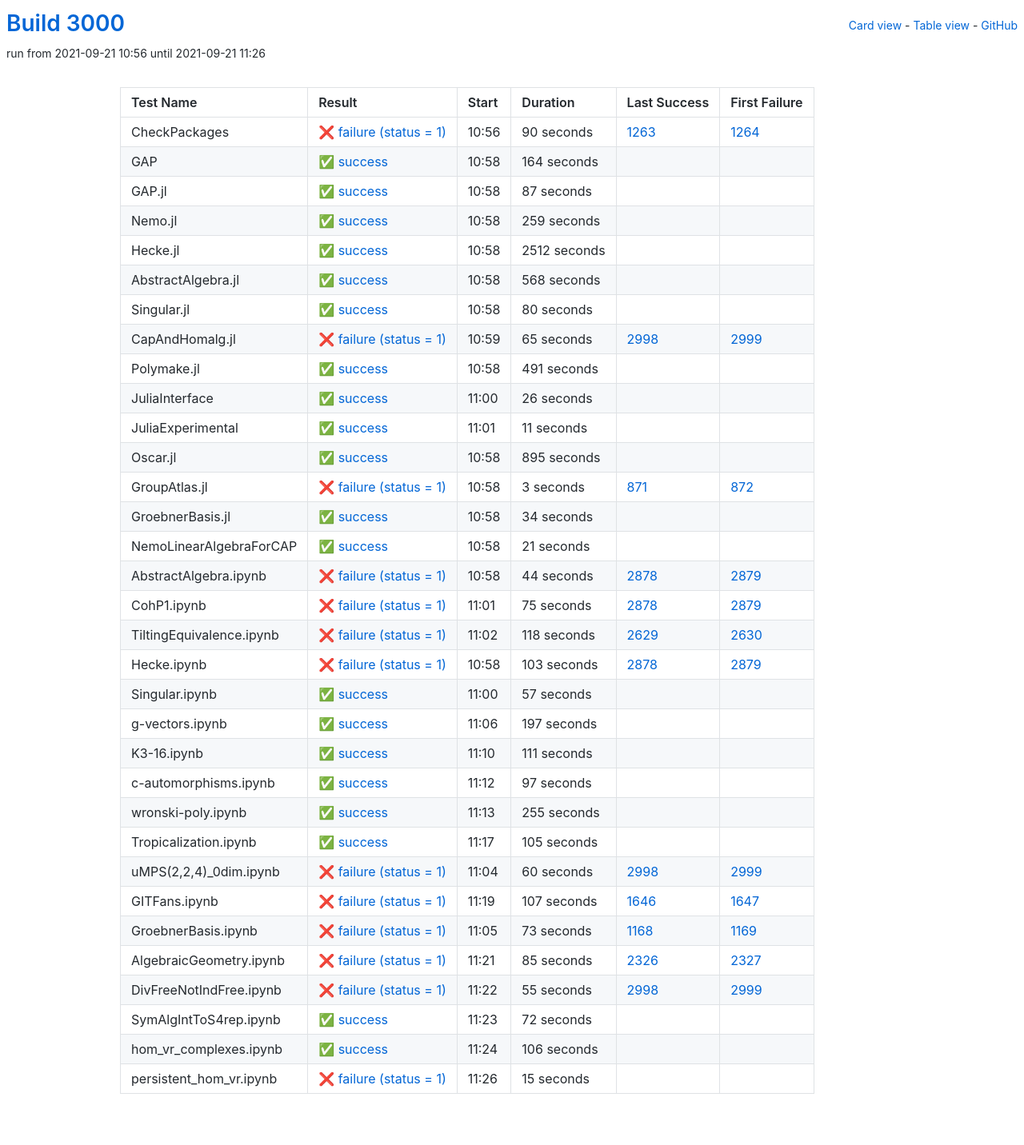
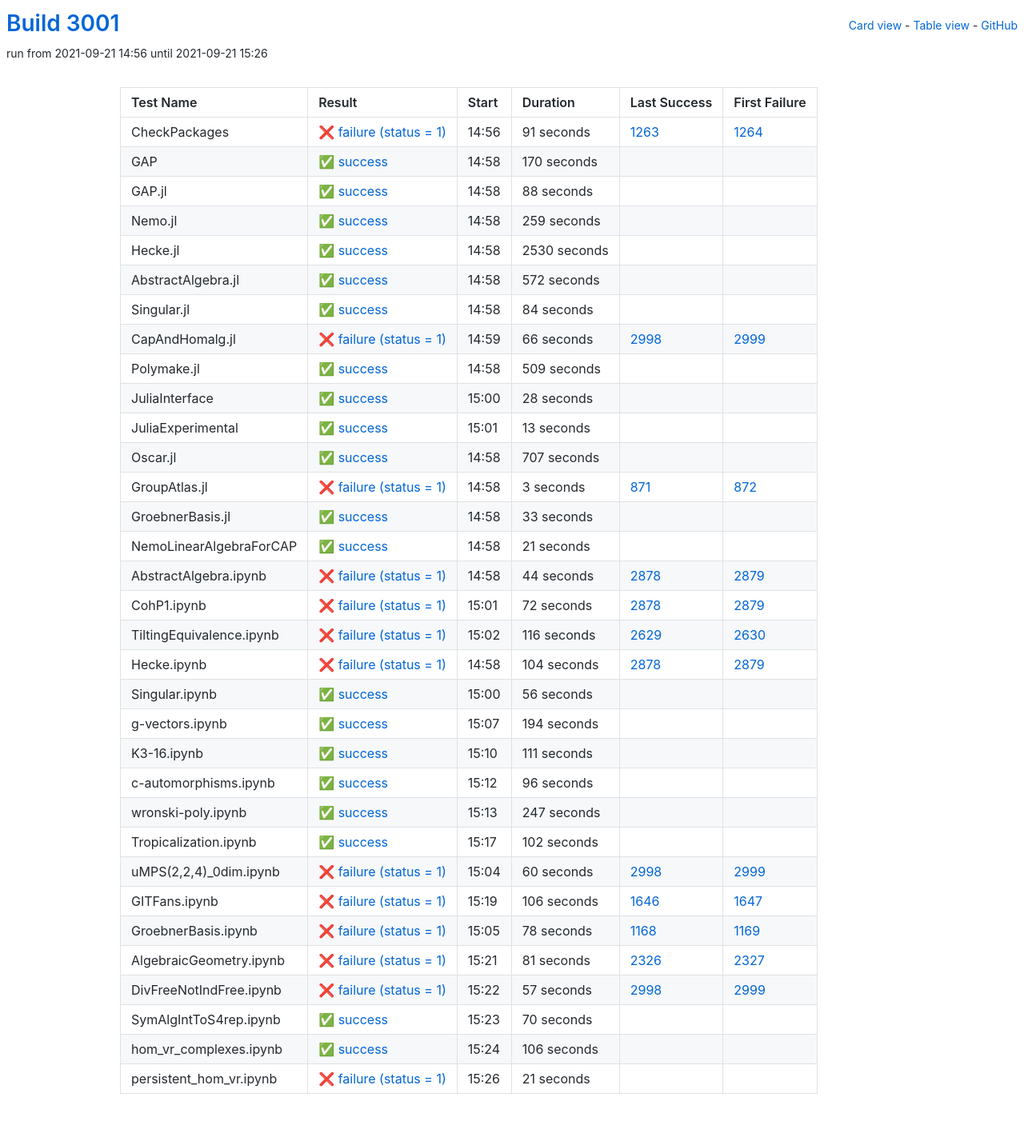
Before and after one commit to oscar-system/oscar-ci-status-stable, a Jekyll site: the page built from table.html, in a window 1280 px wide. Shown: the whole page at 80% size. Built offline with Jekyll 4.4.1, drawn with Linux system fonts in a browser that asks for light colours.

Commit message:
Build #3001

```diff
--- a/_data/ci.yml
+++ b/_data/ci.yml
@@ -1,6 +1,6 @@
 ---
-build: 3000
-build_url: https://oscarci.mathematik.uni-kl.de/job/oscar-stable/3000/
+build: 3001
+build_url: https://oscarci.mathematik.uni-kl.de/job/oscar-stable/3001/
 job: oscar-stable
 organization: oscar-system
 repo: oscar-ci-status-stable
@@ -8,44 +8,44 @@ repourl: https://github.com/oscar-system/oscar-ci-status-stable
 tests:
 - name: CheckPackages
   id: checkpackages
-  log: https://oscarci.mathematik.uni-kl.de/job/oscar-stable/3000/artifact/logs/build-3000/CheckPackages.log
-  start: 2021-09-21 10:56
+  log: https://oscarci.mathematik.uni-kl.de/job/oscar-stable/3001/artifact/logs/build-3001/CheckPackages.log
+  start: 2021-09-21 14:56
   success: false
   exitcode: 1
   status: failure
-  duration: 90
+  duration: 91
   last_success: 1263
   last_success_url: https://oscarci.mathematik.uni-kl.de/job/oscar-stable/1263/
   first_failure: 1264
   first_failure_url: https://oscarci.mathematik.uni-kl.de/job/oscar-stable/1264/
 - name: GAP
   id: gap
-  log: https://oscarci.mathematik.uni-kl.de/job/oscar-stable/3000/artifact/logs/build-3000/GAP.log
-  start: 2021-09-21 10:58
+  log: https://oscarci.mathematik.uni-kl.de/job/oscar-stable/3001/artifact/logs/build-3001/GAP.log
+  start: 2021-09-21 14:58
   success: true
   exitcode: 0
   status: success
-  duration: 164
+  duration: 170
   last_success: false
   last_success_url:
   first_failure: false
   first_failure_url:
 - name: GAP.jl
   id: gap-jl
-  log: https://oscarci.mathematik.uni-kl.de/job/oscar-stable/3000/artifact/logs/build-3000/GAP.jl.log
-  start: 2021-09-21 10:58
+  log: https://oscarci.mathematik.uni-kl.de/job/oscar-stable/3001/artifact/logs/build-3001/GAP.jl.log
+  start: 2021-09-21 14:58
   success: true
   exitcode: 0
   status: success
-  duration: 87
+  duration: 88
   last_success: false
   last_success_url:
   first_failure: false
   first_failure_url:
 - name: Nemo.jl
   id: nemo-jl
-  log: https://oscarci.mathematik.uni-kl.de/job/oscar-stable/3000/artifact/logs/build-3000/Nemo.jl.log
-  start: 2021-09-21 10:58
+  log: https://oscarci.mathematik.uni-kl.de/job/oscar-stable/3001/artifact/logs/build-3001/Nemo.jl.log
+  start: 2021-09-21 14:58
   success: true
   exitcode: 0
   status: success
@@ -56,104 +56,104 @@ tests:
   first_failure_url:
 - name: Hecke.jl
   id: hecke-jl
-  log: https://oscarci.mathematik.uni-kl.de/job/oscar-stable/3000/artifact/logs/build-3000/Hecke.jl.log
-  start: 2021-09-21 10:58
+  log: https://oscarci.mathematik.uni-kl.de/job/oscar-stable/3001/artifact/logs/build-3001/Hecke.jl.log
+  start: 2021-09-21 14:58
   success: true
   exitcode: 0
   status: success
-  duration: 2512
+  duration: 2530
   last_success: false
   last_success_url:
   first_failure: false
   first_failure_url:
 - name: AbstractAlgebra.jl
   id: abstractalgebra-jl
-  log: https://oscarci.mathematik.uni-kl.de/job/oscar-stable/3000/artifact/logs/build-3000/AbstractAlgebra.jl.log
-  start: 2021-09-21 10:58
+  log: https://oscarci.mathematik.uni-kl.de/job/oscar-stable/3001/artifact/logs/build-3001/AbstractAlgebra.jl.log
+  start: 2021-09-21 14:58
   success: true
   exitcode: 0
   status: success
-  duration: 568
+  duration: 572
   last_success: false
   last_success_url:
   first_failure: false
   first_failure_url:
 - name: Singular.jl
   id: singular-jl
-  log: https://oscarci.mathematik.uni-kl.de/job/oscar-stable/3000/artifact/logs/build-3000/Singular.jl.log
-  start: 2021-09-21 10:58
+  log: https://oscarci.mathematik.uni-kl.de/job/oscar-stable/3001/artifact/logs/build-3001/Singular.jl.log
+  start: 2021-09-21 14:58
   success: true
   exitcode: 0
   status: success
-  duration: 80
+  duration: 84
   last_success: false
   last_success_url:
   first_failure: false
   first_failure_url:
 - name: CapAndHomalg.jl
   id: capandhomalg-jl
-  log: https://oscarci.mathematik.uni-kl.de/job/oscar-stable/3000/artifact/logs/build-3000/CapAndHomalg.jl.log
-  start: 2021-09-21 10:59
+  log: https://oscarci.mathematik.uni-kl.de/job/oscar-stable/3001/artifact/logs/build-3001/CapAndHomalg.jl.log
+  start: 2021-09-21 14:59
   success: false
   exitcode: 1
   status: failure
-  duration: 65
+  duration: 66
   last_success: 2998
   last_success_url: https://oscarci.mathematik.uni-kl.de/job/oscar-stable/2998/
   first_failure: 2999
   first_failure_url: https://oscarci.mathematik.uni-kl.de/job/oscar-stable/2999/
 - name: Polymake.jl
   id: polymake-jl
-  log: https://oscarci.mathematik.uni-kl.de/job/oscar-stable/3000/artifact/logs/build-3000/Polymake.jl.log
-  start: 2021-09-21 10:58
+  log: https://oscarci.mathematik.uni-kl.de/job/oscar-stable/3001/artifact/logs/build-3001/Polymake.jl.log
+  start: 2021-09-21 14:58
   success: true
   exitcode: 0
   status: success
-  duration: 491
+  duration: 509
   last_success: false
   last_success_url:
   first_failure: false
   first_failure_url:
 - name: JuliaInterface
   id: juliainterface
-  log: https://oscarci.mathematik.uni-kl.de/job/oscar-stable/3000/artifact/logs/build-3000/JuliaInterface.log
-  start: 2021-09-21 11:00
+  log: https://oscarci.mathematik.uni-kl.de/job/oscar-stable/3001/artifact/logs/build-3001/JuliaInterface.log
+  start: 2021-09-21 15:00
   success: true
   exitcode: 0
   status: success
-  duration: 26
+  duration: 28
   last_success: false
   last_success_url:
   first_failure: false
   first_failure_url:
 - name: JuliaExperimental
   id: juliaexperimental
-  log: https://oscarci.mathematik.uni-kl.de/job/oscar-stable/3000/artifact/logs/build-3000/JuliaExperimental.log
-  start: 2021-09-21 11:01
+  log: https://oscarci.mathematik.uni-kl.de/job/oscar-stable/3001/artifact/logs/build-3001/JuliaExperimental.log
+  start: 2021-09-21 15:01
   success: true
   exitcode: 0
   status: success
-  duration: 11
+  duration: 13
   last_success: false
   last_success_url:
   first_failure: false
   first_failure_url:
 - name: Oscar.jl
   id: oscar-jl
-  log: https://oscarci.mathematik.uni-kl.de/job/oscar-stable/3000/artifact/logs/build-3000/Oscar.jl.log
-  start: 2021-09-21 10:58
+  log: https://oscarci.mathematik.uni-kl.de/job/oscar-stable/3001/artifact/logs/build-3001/Oscar.jl.log
+  start: 2021-09-21 14:58
   success: true
   exitcode: 0
   status: success
-  duration: 895
+  duration: 707
   last_success: false
   last_success_url:
   first_failure: false
   first_failure_url:
 - name: GroupAtlas.jl
   id: groupatlas-jl
-  log: https://oscarci.mathematik.uni-kl.de/job/oscar-stable/3000/artifact/logs/build-3000/GroupAtlas.jl.log
-  start: 2021-09-21 10:58
+  log: https://oscarci.mathematik.uni-kl.de/job/oscar-stable/3001/artifact/logs/build-3001/GroupAtlas.jl.log
+  start: 2021-09-21 14:58
   success: false
   exitcode: 1
   status: failure
@@ -164,20 +164,20 @@ tests:
   first_failure_url: https://oscarci.mathematik.uni-kl.de/job/oscar-stable/872/
 - name: GroebnerBasis.jl
   id: groebnerbasis-jl
-  log: https://oscarci.mathematik.uni-kl.de/job/oscar-stable/3000/artifact/logs/build-3000/GroebnerBasis.jl.log
-  start: 2021-09-21 10:58
+  log: https://oscarci.mathematik.uni-kl.de/job/oscar-stable/3001/artifact/logs/build-3001/GroebnerBasis.jl.log
+  start: 2021-09-21 14:58
   success: true
   exitcode: 0
   status: success
-  duration: 34
+  duration: 33
   last_success: false
   last_success_url:
   first_failure: false
   first_failure_url:
 - name: NemoLinearAlgebraForCAP
   id: nemolinearalgebraforcap
-  log: https://oscarci.mathematik.uni-kl.de/job/oscar-stable/3000/artifact/logs/build-3000/NemoLinearAlgebraForCAP.log
-  start: 2021-09-21 10:58
+  log: https://oscarci.mathematik.uni-kl.de/job/oscar-stable/3001/artifact/logs/build-3001/NemoLinearAlgebraForCAP.log
+  start: 2021-09-21 14:58
   success: true
   exitcode: 0
   status: success
@@ -188,8 +188,8 @@ tests:
   first_failure_url:
 - name: AbstractAlgebra.ipynb
   id: abstractalgebra-ipynb
-  log: https://oscarci.mathematik.uni-kl.de/job/oscar-stable/3000/artifact/logs/build-3000/AbstractAlgebra.ipynb.log
-  start: 2021-09-21 10:58
+  log: https://oscarci.mathematik.uni-kl.de/job/oscar-stable/3001/artifact/logs/build-3001/AbstractAlgebra.ipynb.log
+  start: 2021-09-21 14:58
   success: false
   exitcode: 1
   status: failure
@@ -200,68 +200,68 @@ tests:
   first_failure_url: https://oscarci.mathematik.uni-kl.de/job/oscar-stable/2879/
 - name: CohP1.ipynb
   id: cohp1-ipynb
-  log: https://oscarci.mathematik.uni-kl.de/job/oscar-stable/3000/artifact/logs/build-3000/CohP1.ipynb.log
-  start: 2021-09-21 11:01
+  log: https://oscarci.mathematik.uni-kl.de/job/oscar-stable/3001/artifact/logs/build-3001/CohP1.ipynb.log
+  start: 2021-09-21 15:01
   success: false
   exitcode: 1
   status: failure
-  duration: 75
+  duration: 72
   last_success: 2878
   last_success_url: https://oscarci.mathematik.uni-kl.de/job/oscar-stable/2878/
   first_failure: 2879
   first_failure_url: https://oscarci.mathematik.uni-kl.de/job/oscar-stable/2879/
 - name: TiltingEquivalence.ipynb
   id: tiltingequivalence-ipynb
-  log: https://oscarci.mathematik.uni-kl.de/job/oscar-stable/3000/artifact/logs/build-3000/TiltingEquivalence.ipynb.log
-  start: 2021-09-21 11:02
+  log: https://oscarci.mathematik.uni-kl.de/job/oscar-stable/3001/artifact/logs/build-3001/TiltingEquivalence.ipynb.log
+  start: 2021-09-21 15:02
   success: false
   exitcode: 1
   status: failure
-  duration: 118
+  duration: 116
   last_success: 2629
   last_success_url: https://oscarci.mathematik.uni-kl.de/job/oscar-stable/2629/
   first_failure: 2630
   first_failure_url: https://oscarci.mathematik.uni-kl.de/job/oscar-stable/2630/
 - name: Hecke.ipynb
   id: hecke-ipynb
-  log: https://oscarci.mathematik.uni-kl.de/job/oscar-stable/3000/artifact/logs/build-3000/Hecke.ipynb.log
-  start: 2021-09-21 10:58
+  log: https://oscarci.mathematik.uni-kl.de/job/oscar-stable/3001/artifact/logs/build-3001/Hecke.ipynb.log
+  start: 2021-09-21 14:58
   success: false
   exitcode: 1
   status: failure
-  duration: 103
+  duration: 104
   last_success: 2878
   last_success_url: https://oscarci.mathematik.uni-kl.de/job/oscar-stable/2878/
   first_failure: 2879
   first_failure_url: https://oscarci.mathematik.uni-kl.de/job/oscar-stable/2879/
 - name: Singular.ipynb
   id: singular-ipynb
-  log: https://oscarci.mathematik.uni-kl.de/job/oscar-stable/3000/artifact/logs/build-3000/Singular.ipynb.log
-  start: 2021-09-21 11:00
+  log: https://oscarci.mathematik.uni-kl.de/job/oscar-stable/3001/artifact/logs/build-3001/Singular.ipynb.log
+  start: 2021-09-21 15:00
   success: true
   exitcode: 0
   status: success
-  duration: 57
+  duration: 56
   last_success: false
   last_success_url:
   first_failure: false
   first_failure_url:
 - name: g-vectors.ipynb
   id: g-vectors-ipynb
-  log: https://oscarci.mathematik.uni-kl.de/job/oscar-stable/3000/artifact/logs/build-3000/g-vectors.ipynb.log
-  start: 2021-09-21 11:06
+  log: https://oscarci.mathematik.uni-kl.de/job/oscar-stable/3001/artifact/logs/build-3001/g-vectors.ipynb.log
+  start: 2021-09-21 15:07
   success: true
   exitcode: 0
   status: success
-  duration: 197
+  duration: 194
   last_success: false
   last_success_url:
   first_failure: false
   first_failure_url:
 - name: K3-16.ipynb
   id: k3-16-ipynb
-  log: https://oscarci.mathematik.uni-kl.de/job/oscar-stable/3000/artifact/logs/build-3000/K3-16.ipynb.log
-  start: 2021-09-21 11:10
+  log: https://oscarci.mathematik.uni-kl.de/job/oscar-stable/3001/artifact/logs/build-3001/K3-16.ipynb.log
+  start: 2021-09-21 15:10
   success: true
   exitcode: 0
   status: success
@@ -272,44 +272,44 @@ tests:
   first_failure_url:
 - name: c-automorphisms.ipynb
   id: c-automorphisms-ipynb
-  log: https://oscarci.mathematik.uni-kl.de/job/oscar-stable/3000/artifact/logs/build-3000/c-automorphisms.ipynb.log
-  start: 2021-09-21 11:12
+  log: https://oscarci.mathematik.uni-kl.de/job/oscar-stable/3001/artifact/logs/build-3001/c-automorphisms.ipynb.log
+  start: 2021-09-21 15:12
   success: true
   exitcode: 0
   status: success
-  duration: 97
+  duration: 96
   last_success: false
   last_success_url:
   first_failure: false
   first_failure_url:
 - name: wronski-poly.ipynb
   id: wronski-poly-ipynb
-  log: https://oscarci.mathematik.uni-kl.de/job/oscar-stable/3000/artifact/logs/build-3000/wronski-poly.ipynb.log
-  start: 2021-09-21 11:13
+  log: https://oscarci.mathematik.uni-kl.de/job/oscar-stable/3001/artifact/logs/build-3001/wronski-poly.ipynb.log
+  start: 2021-09-21 15:13
   success: true
   exitcode: 0
   status: success
-  duration: 255
+  duration: 247
   last_success: false
   last_success_url:
   first_failure: false
   first_failure_url:
 - name: Tropicalization.ipynb
   id: tropicalization-ipynb
-  log: https://oscarci.mathematik.uni-kl.de/job/oscar-stable/3000/artifact/logs/build-3000/Tropicalization.ipynb.log
-  start: 2021-09-21 11:17
+  log: https://oscarci.mathematik.uni-kl.de/job/oscar-stable/3001/artifact/logs/build-3001/Tropicalization.ipynb.log
+  start: 2021-09-21 15:17
   success: true
   exitcode: 0
   status: success
-  duration: 105
+  duration: 102
   last_success: false
   last_success_url:
   first_failure: false
   first_failure_url:
 - name: uMPS(2,2,4)_0dim.ipynb
   id: umps-2-2-4-0dim-ipynb
-  log: https://oscarci.mathematik.uni-kl.de/job/oscar-stable/3000/artifact/logs/build-3000/uMPS-2-2-4-_0dim.ipynb.log
-  start: 2021-09-21 11:04
+  log: https://oscarci.mathematik.uni-kl.de/job/oscar-stable/3001/artifact/logs/build-3001/uMPS-2-2-4-_0dim.ipynb.log
+  start: 2021-09-21 15:04
   success: false
   exitcode: 1
   status: failure
@@ -320,68 +320,68 @@ tests:
   first_failure_url: https://oscarci.mathematik.uni-kl.de/job/oscar-stable/2999/
 - name: GITFans.ipynb
   id: gitfans-ipynb
-  log: https://oscarci.mathematik.uni-kl.de/job/oscar-stable/3000/artifact/logs/build-3000/GITFans.ipynb.log
-  start: 2021-09-21 11:19
+  log: https://oscarci.mathematik.uni-kl.de/job/oscar-stable/3001/artifact/logs/build-3001/GITFans.ipynb.log
+  start: 2021-09-21 15:19
   success: false
   exitcode: 1
   status: failure
-  duration: 107
+  duration: 106
   last_success: 1646
   last_success_url: https://oscarci.mathematik.uni-kl.de/job/oscar-stable/1646/
   first_failure: 1647
   first_failure_url: https://oscarci.mathematik.uni-kl.de/job/oscar-stable/1647/
 - name: GroebnerBasis.ipynb
   id: groebnerbasis-ipynb
-  log: https://oscarci.mathematik.uni-kl.de/job/oscar-stable/3000/artifact/logs/build-3000/GroebnerBasis.ipynb.log
-  start: 2021-09-21 11:05
+  log: https://oscarci.mathematik.uni-kl.de/job/oscar-stable/3001/artifact/logs/build-3001/GroebnerBasis.ipynb.log
+  start: 2021-09-21 15:05
   success: false
   exitcode: 1
   status: failure
-  duration: 73
+  duration: 78
   last_success: 1168
   last_success_url: https://oscarci.mathematik.uni-kl.de/job/oscar-stable/1168/
   first_failure: 1169
   first_failure_url: https://oscarci.mathematik.uni-kl.de/job/oscar-stable/1169/
 - name: AlgebraicGeometry.ipynb
   id: algebraicgeometry-ipynb
-  log: https://oscarci.mathematik.uni-kl.de/job/oscar-stable/3000/artifact/logs/build-3000/AlgebraicGeometry.ipynb.log
-  start: 2021-09-21 11:21
+  log: https://oscarci.mathematik.uni-kl.de/job/oscar-stable/3001/artifact/logs/build-3001/AlgebraicGeometry.ipynb.log
+  start: 2021-09-21 15:21
   success: false
   exitcode: 1
   status: failure
-  duration: 85
+  duration: 81
   last_success: 2326
   last_success_url: https://oscarci.mathematik.uni-kl.de/job/oscar-stable/2326/
   first_failure: 2327
   first_failure_url: https://oscarci.mathematik.uni-kl.de/job/oscar-stable/2327/
 - name: DivFreeNotIndFree.ipynb
   id: divfreenotindfree-ipynb
-  log: https://oscarci.mathematik.uni-kl.de/job/oscar-stable/3000/artifact/logs/build-3000/DivFreeNotIndFree.ipynb.log
-  start: 2021-09-21 11:22
+  log: https://oscarci.mathematik.uni-kl.de/job/oscar-stable/3001/artifact/logs/build-3001/DivFreeNotIndFree.ipynb.log
+  start: 2021-09-21 15:22
   success: false
   exitcode: 1
   status: failure
-  duration: 55
+  duration: 57
   last_success: 2998
   last_success_url: https://oscarci.mathematik.uni-kl.de/job/oscar-stable/2998/
   first_failure: 2999
   first_failure_url: https://oscarci.mathematik.uni-kl.de/job/oscar-stable/2999/
 - name: SymAlgIntToS4rep.ipynb
   id: symalginttos4rep-ipynb
-  log: https://oscarci.mathematik.uni-kl.de/job/oscar-stable/3000/artifact/logs/build-3000/SymAlgIntToS4rep.ipynb.log
-  start: 2021-09-21 11:23
+  log: https://oscarci.mathematik.uni-kl.de/job/oscar-stable/3001/artifact/logs/build-3001/SymAlgIntToS4rep.ipynb.log
+  start: 2021-09-21 15:23
   success: true
   exitcode: 0
   status: success
-  duration: 72
+  duration: 70
   last_success: false
   last_success_url:
   first_failure: false
   first_failure_url:
 - name: hom_vr_complexes.ipynb
   id: hom-vr-complexes-ipynb
-  log: https://oscarci.mathematik.uni-kl.de/job/oscar-stable/3000/artifact/logs/build-3000/hom_vr_complexes.ipynb.log
-  start: 2021-09-21 11:24
+  log: https://oscarci.mathematik.uni-kl.de/job/oscar-stable/3001/artifact/logs/build-3001/hom_vr_complexes.ipynb.log
+  start: 2021-09-21 15:24
   success: true
   exitcode: 0
   status: success
@@ -392,12 +392,12 @@ tests:
   first_failure_url:
 - name: persistent_hom_vr.ipynb
   id: persistent-hom-vr-ipynb
-  log: https://oscarci.mathematik.uni-kl.de/job/oscar-stable/3000/artifact/logs/build-3000/persistent_hom_vr.ipynb.log
-  start: 2021-09-21 11:26
+  log: https://oscarci.mathematik.uni-kl.de/job/oscar-stable/3001/artifact/logs/build-3001/persistent_hom_vr.ipynb.log
+  start: 2021-09-21 15:26
   success: false
   exitcode: 1
   status: failure
-  duration: 15
+  duration: 21
   last_success: false
   last_success_url:
   first_failure: false
```
Also changed, not shown: README.md.
